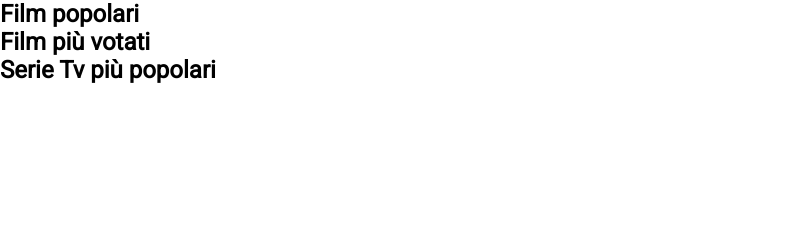
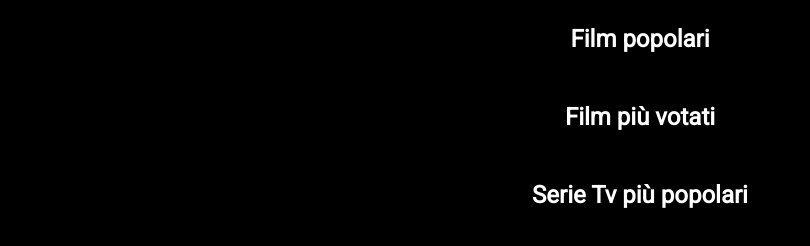
Before and after one commit to zi/esercitazione-10-02-21, a website: page index.html in a window 1280 px wide. Shown: the whole page, without its empty margins (0-810 px from the left). Drawn offline with Linux system fonts and the light colour scheme; no server answers.

Commit message:
changed the style of thebody to black and text over carousels

```diff
--- a/style/style.css
+++ b/style/style.css
@@ -11,6 +11,7 @@
   --primary-text: #473198;
   font-family: "Roboto", sans-serif;
   position: relative;
+  background-color: black;
 }
 
 .toast {
@@ -28,15 +29,25 @@
 
 .toast__is-hidden {
   transform: translateY(-100px);
+  color: #d2691e;
 }
+
 
 .carousel {
   display: flex;
   overflow-x: scroll;
+
   scroll-snap-type: x mandatory;
 }
 
+h2 {
+  color: white;
+  text-align: center;
+  margin: 25px;
+}
+
 .card {
+  position: relative;
   min-width: 300px;
   max-width: 300px;
   overflow: hidden;
```
Lines whose indentation alone changed are shown as unchanged.
